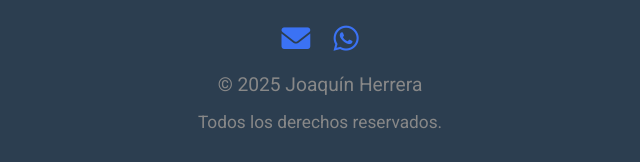
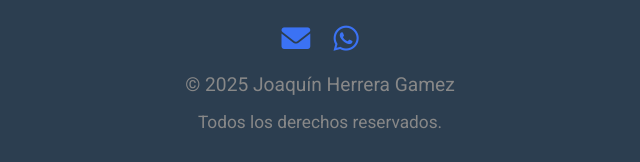
Before and after one commit to joaquinhega/portfolio, a plain HTML site: page index.html in a window 1280 px wide. Shown: the part 4995-5157 px from the top of the page, 320-960 px from the left. Drawn offline with Linux system fonts and the light colour scheme.

Commit message:
Correcion Nombre: se agrega Gamez

```diff
--- a/index.html
+++ b/index.html
@@ -198,7 +198,7 @@
                     <i class="fab fa-whatsapp"></i>
                 </a>
             </span>
-            <span>&copy; 2025 Joaquín Herrera</span>
+            <span>&copy; 2025 Joaquín Herrera Gamez</span>
             <small>Todos los derechos reservados.</small>
         </div>
     </footer>
```
